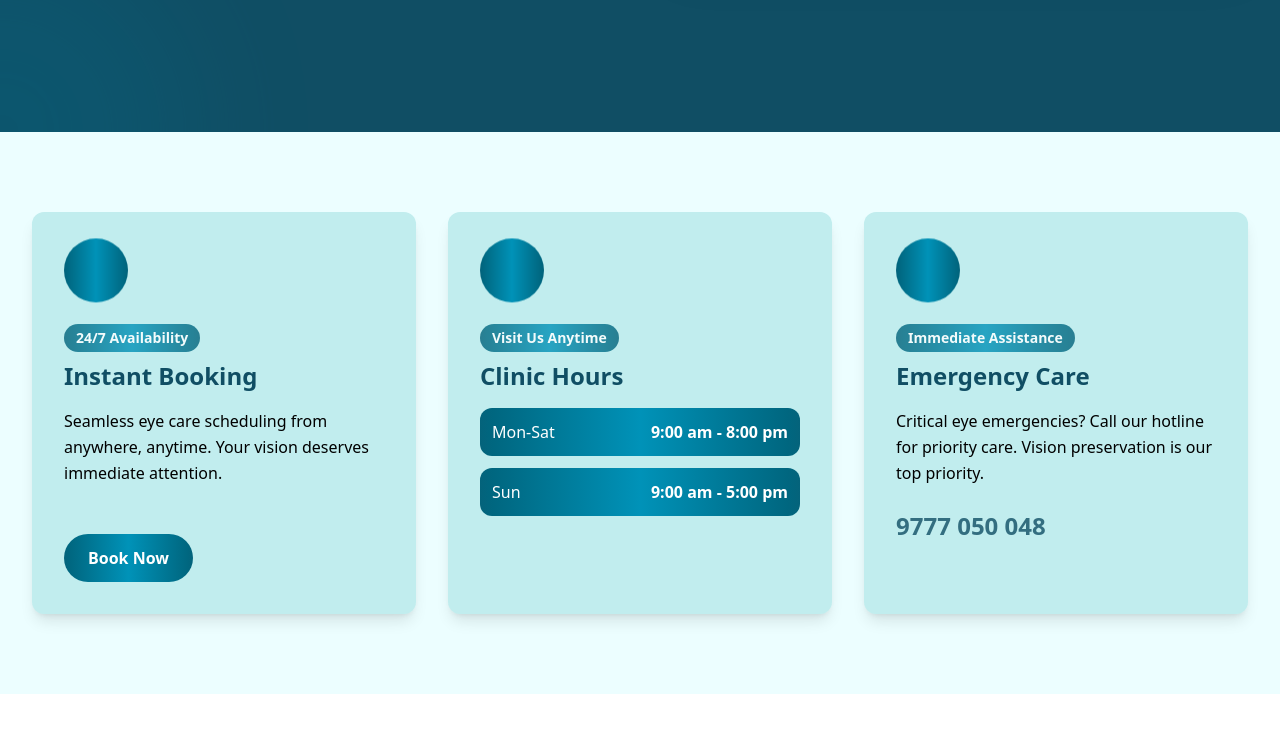
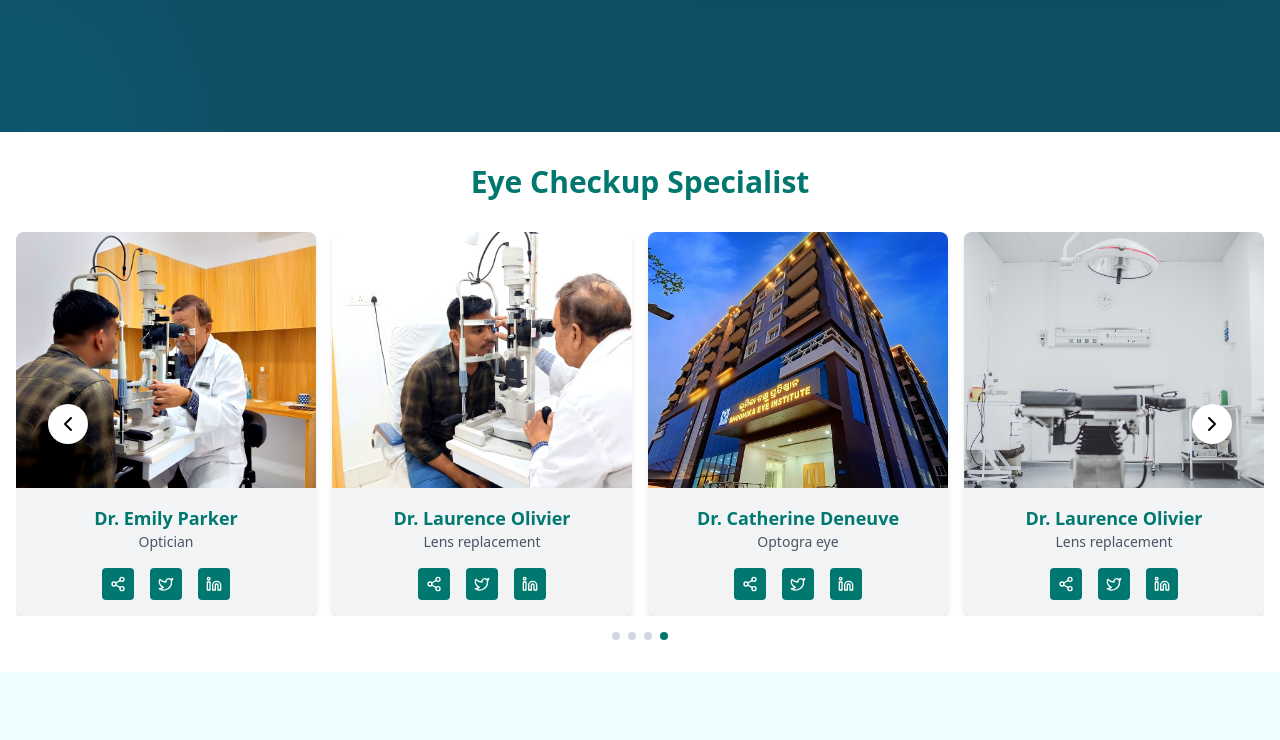
Before and after one commit to soumabhi/Bhoomika, a React (Vite) app: page / in a window 1280 px wide. Shown: the part 664-1404 px from the top of the page. Built offline with nearby package versions, Linux system fonts and the light colour scheme; some icons are missing.

Commit message:
meet our specialist

```diff
--- a/package.json
+++ b/package.json
@@ -15,6 +15,8 @@
     "build": "^0.1.4",
     "framer-motion": "^12.5.0",
     "icofont": "^1.0.0",
+    "lucide-react": "^0.482.0",
+    "parallax-controller": "^1.7.1",
     "react": "^19.0.0",
     "react-dom": "^19.0.0",
     "react-fast-marquee": "^1.6.5",
--- a/src/App.jsx
+++ b/src/App.jsx
@@ -9,6 +9,7 @@ import Appoitment from "./pages/Appoitment";
 import Career from "./pages/Career";
 import Contact from "./pages/Contact";
 import Service from "./pages/Service";
+
 
 const App = () => {
   return (
--- a/src/pages/Home.jsx
+++ b/src/pages/Home.jsx
@@ -5,12 +5,14 @@ import Infinity from '../components/Infinity'
 import AboutSection from '../components/AboutSection'
 import Appointment from '../pages/Appoitment'
 import Service from './Service'
+import Doctors from "./MeeTOurDoctors";
 
 const Home = () => {
   return (
     <div>
       <Hero />
       {/* <Infinity/> */}
+      <Doctors/>
       <Features />
       <AboutSection />
       <Service/>
--- /dev/null
+++ b/src/pages/MeeTOurDoctors.jsx
@@ -0,0 +1,205 @@
+import React, { useState, useEffect } from "react";
+import doctor1 from "../assets/check.jpeg";
+import doctor2 from "../assets/eyeins.jpg";
+import doctor3 from "../assets/img.png";
+import doctor4 from "../assets/man.jpeg";
+import { ChevronLeft, ChevronRight, Share2, Twitter, Linkedin } from "lucide-react";
+
+const EyeSpecialistCarousel = () => {
+  const [currentIndex, setCurrentIndex] = useState(0);
+  const [isMobile, setIsMobile] = useState(window.innerWidth < 640); // Detect mobile screen
+
+  const specialists = [
+    { id: 1, name: "Dr. Laurence Olivier", title: "Lens replacement", image: doctor1 },
+    { id: 2, name: "Dr. Catherine Deneuve", title: "Optogra eye", image: doctor2 },
+    { id: 3, name: "Dr. Laurence Olivier", title: "Lens replacement", image: doctor3 },
+    { id: 4, name: "Dr. Emily Parker", title: "Optician", image: doctor4 },
+  ];
+
+  // Handle window resize to detect mobile screens
+  useEffect(() => {
+    const handleResize = () => {
+      setIsMobile(window.innerWidth < 640);
+    };
+    window.addEventListener("resize", handleResize);
+    return () => window.removeEventListener("resize", handleResize);
+  }, []);
+
+  // Circular shifting logic
+  const getShiftedSpecialists = () => {
+    const shifted = [...specialists];
+    for (let i = 0; i < currentIndex; i++) {
+      const first = shifted.shift(); // Remove the first item
+      shifted.push(first); // Add it to the end
+    }
+    return shifted;
+  };
+
+  const goToPrevious = () => {
+    setCurrentIndex((prevIndex) => (prevIndex === 0 ? specialists.length - 1 : prevIndex - 1));
+  };
+
+  const goToNext = () => {
+    setCurrentIndex((prevIndex) => (prevIndex === specialists.length - 1 ? 0 : prevIndex + 1));
+  };
+
+  useEffect(() => {
+    const interval = setInterval(goToNext, 2000);
+    return () => clearInterval(interval);
+  }, []); // Only run on mount
+
+  // Share functionality
+  const handleShare = (specialist) => {
+    const shareText = `Check out ${specialist.name}, a specialist in ${specialist.title}!`;
+    if (navigator.share) {
+      navigator.share({
+        title: "Eye Specialist",
+        text: shareText,
+        url: window.location.href,
+      }).catch((error) => console.log("Error sharing:", error));
+    } else {
+      alert("Sharing is not supported on this device.");
+    }
+  };
+
+  return (
+    <div className="relative max-w-7xl mx-auto px-4 py-8">
+      <h1 className="text-3xl font-bold text-center text-teal-700 mb-8">Eye Checkup Specialist</h1>
+
+      <div className="relative overflow-hidden">
+        {/* Previous Button */}
+        <button
+          onClick={goToPrevious}
+          className="absolute top-1/2 left-4 transform -translate-y-1/2 z-10 bg-white rounded-full shadow-md p-2 hover:bg-gray-100 sm:left-8"
+        >
+          <ChevronLeft size={24} />
+        </button>
+
+        {/* Carousel Container */}
+        <div className="flex justify-center overflow-hidden">
+          {isMobile ? (
+            // Mobile: Show one slide at a time with scrolling effect
+            <div
+              className="flex transition-transform duration-500 ease-in-out"
+              style={{ transform: `translateX(-${currentIndex * 100}%)` }}
+            >
+              {specialists.map((specialist) => (
+                <div key={specialist.id} className="w-full flex-shrink-0 bg-gray-100 rounded-lg overflow-hidden shadow-md">
+                  <img
+                    src={specialist.image}
+                    alt={specialist.name}
+                    className="w-full h-48 object-cover object-center sm:h-56 md:h-64"
+                  />
+                  <div className="p-4 text-center">
+                    <h3 className="text-lg font-semibold text-teal-700">{specialist.name}</h3>
+                    <p className="text-sm text-gray-600">{specialist.title}</p>
+                    <div className="flex justify-center space-x-4 mt-4">
+                      <button
+                        onClick={() => handleShare(specialist)}
+                        className="bg-teal-700 p-2 rounded hover:bg-teal-800"
+                      >
+                        <Share2 size={16} className="text-white" />
+                      </button>
+                      <a
+                        href={`https://twitter.com/intent/tweet?text=Check%20out%20${encodeURIComponent(
+                          specialist.name
+                        )}%2C%20a%20specialist%20in%20${encodeURIComponent(specialist.title)}!`}
+                        target="_blank"
+                        rel="noopener noreferrer"
+                        className="bg-teal-700 p-2 rounded hover:bg-teal-800"
+                      >
+                        <Twitter size={16} className="text-white" />
+                      </a>
+                      <a
+                        href={`https://www.linkedin.com/sharing/share-offsite/?url=${encodeURIComponent(
+                          window.location.href
+                        )}&title=Check%20out%20${encodeURIComponent(specialist.name)}%2C%20a%20specialist%20in%20${encodeURIComponent(
+                          specialist.title
+                        )}!`}
+                        target="_blank"
+                        rel="noopener noreferrer"
+                        className="bg-teal-700 p-2 rounded hover:bg-teal-800"
+                      >
+                        <Linkedin size={16} className="text-white" />
+                      </a>
+                    </div>
+                  </div>
+                </div>
+              ))}
+            </div>
+          ) : (
+            // Desktop: Show 4 slides in a grid (no scrolling effect)
+            <div className="grid grid-cols-1 sm:grid-cols-2 md:grid-cols-4 gap-4">
+              {getShiftedSpecialists().map((specialist) => (
+                <div key={specialist.id} className="bg-gray-100 rounded-lg overflow-hidden shadow-md">
+                  <img
+                    src={specialist.image}
+                    alt={specialist.name}
+                    className="w-full h-48 object-cover object-center sm:h-56 md:h-64"
+                  />
+                  <div className="p-4 text-center">
+                    <h3 className="text-lg font-semibold text-teal-700">{specialist.name}</h3>
+                    <p className="text-sm text-gray-600">{specialist.title}</p>
+                    <div className="flex justify-center space-x-4 mt-4">
+                      <button
+                        onClick={() => handleShare(specialist)}
+                        className="bg-teal-700 p-2 rounded hover:bg-teal-800"
+                      >
+                        <Share2 size={16} className="text-white" />
+                      </button>
+                      <a
+                        href={`https://twitter.com/intent/tweet?text=Check%20out%20${encodeURIComponent(
+                          specialist.name
+                        )}%2C%20a%20specialist%20in%20${encodeURIComponent(specialist.title)}!`}
+                        target="_blank"
+                        rel="noopener noreferrer"
+                        className="bg-teal-700 p-2 rounded hover:bg-teal-800"
+                      >
+                        <Twitter size={16} className="text-white" />
+                      </a>
+                      <a
+                        href={`https://www.linkedin.com/sharing/share-offsite/?url=${encodeURIComponent(
+                          window.location.href
+                        )}&title=Check%20out%20${encodeURIComponent(specialist.name)}%2C%20a%20specialist%20in%20${encodeURIComponent(
+                          specialist.title
+                        )}!`}
+                        target="_blank"
+                        rel="noopener noreferrer"
+                        className="bg-teal-700 p-2 rounded hover:bg-teal-800"
+                      >
+                        <Linkedin size={16} className="text-white" />
+                      </a>
+                    </div>
+                  </div>
+                </div>
+              ))}
+            </div>
+          )}
+        </div>
+
+        {/* Next Button */}
+        <button
+          onClick={goToNext}
+          className="absolute top-1/2 right-4 transform -translate-y-1/2 z-10 bg-white rounded-full shadow-md p-2 hover:bg-gray-100 sm:right-8"
+        >
+          <ChevronRight size={24} />
+        </button>
+      </div>
+
+      {/* Dots Indicator */}
+      <div className="flex justify-center mt-4">
+        {specialists.map((_, index) => (
+          <div
+            key={index}
+            onClick={() => setCurrentIndex(index)}
+            className={`w-2 h-2 rounded-full mx-1 cursor-pointer ${
+              currentIndex === index ? "bg-teal-700" : "bg-gray-300"
+            }`}
+          ></div>
+        ))}
+      </div>
+    </div>
+  );
+};
+
+export default EyeSpecialistCarousel;
```
Also changed, not shown: src/index.css (line endings or trailing spaces), 1 other file (tests, documents, lock files or other folders).
